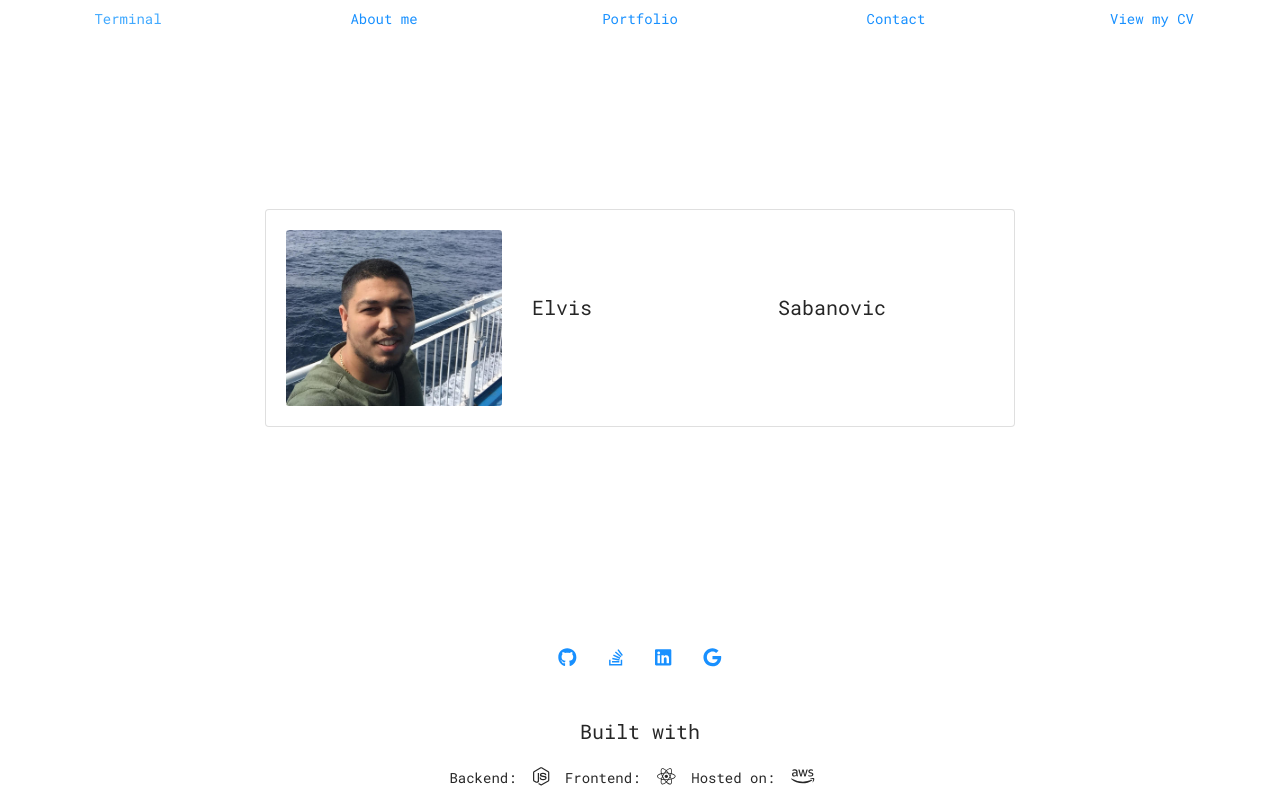
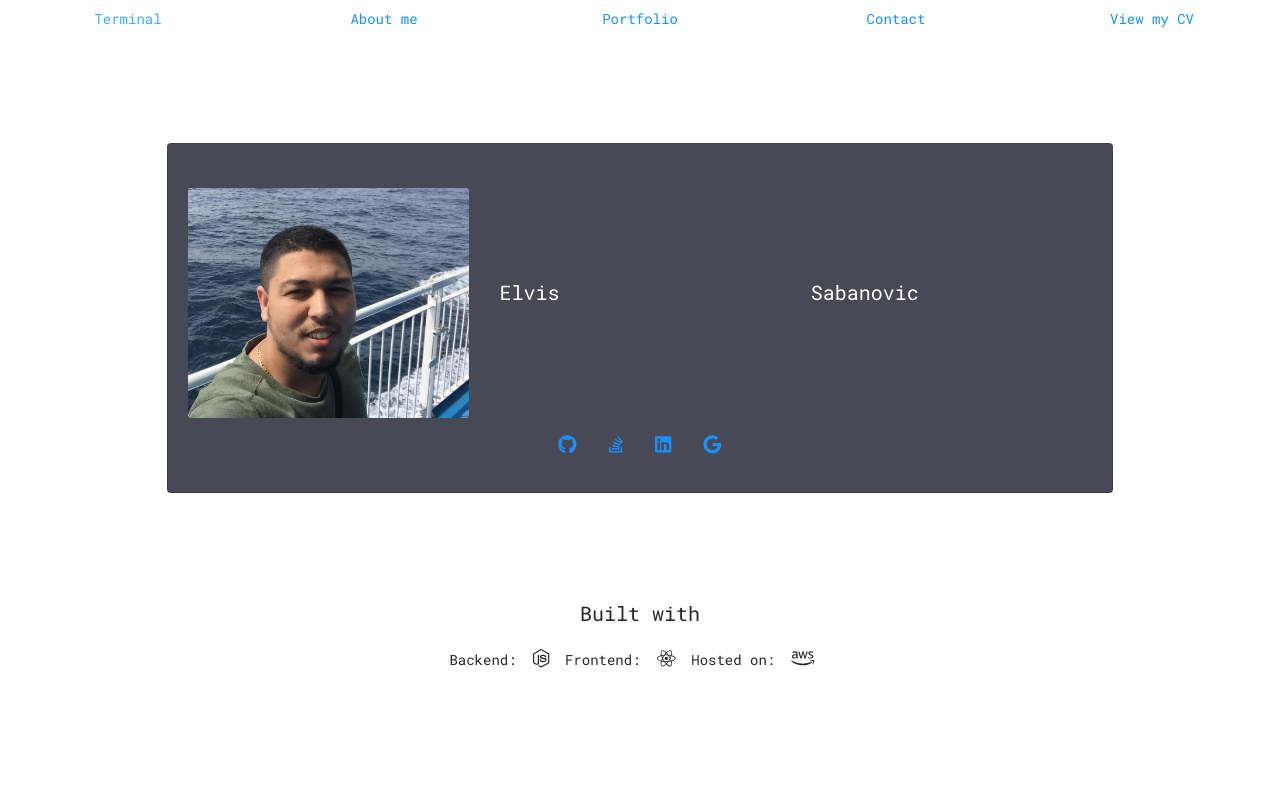
Before and after one commit to Elvis339/real-fake-website.xyz, a React (Create React App) app in the folder client/: page / in a window 1280 px wide. Built offline with nearby package versions, Linux system fonts and the light colour scheme.

Commit message:
changed contact page

```diff
--- /dev/null
+++ b/client/src/components/Contact/Contact.css
@@ -0,0 +1,14 @@
+.Contact-Card {
+    background-color: #494955;
+}
+
+.Contact-Card:hover {
+    -webkit-box-shadow: 14px 22px 22px 0px rgba(188,188,188,1);
+    -moz-box-shadow: 14px 22px 22px 0px rgba(188,188,188,1);
+    box-shadow: 14px 22px 22px 0px rgba(188,188,188,1);
+    transition: 0.2s ease;
+}
+
+.contact-paragraph {
+    color: #fff;
+}
--- a/client/src/components/Contact/Contact.js
+++ b/client/src/components/Contact/Contact.js
@@ -5,29 +5,28 @@ import { faNodeJs, faReact, faAws } from '@fortawesome/free-brands-svg-icons';
 import Navigation from '../Navigation/Navigation';
 import Centered from '../Layouts/Centered/Centered';
 import Social from '../Social/Social';
+import './Contact.css';
 
 const contact = props => (
     <Fragment>
         <Navigation handler={props.handler} />
         <Container>
             <Centered height='70vh'>
-                <Card>
+                <Card className='Contact-Card pt-4'>
                     <Card.Body>
                         <Row className='align-items-center'>
                             <Col><Card.Img className="img-fluid" src="/img/elva.jpg" /></Col>
                             <Col>
-                                <p className='lead'>Elvis</p>
+                                <p className='lead contact-paragraph'>Elvis</p>
                             </Col>
                             <Col>
-                                <p className='lead'>Sabanovic</p>
+                                <p className='lead contact-paragraph'>Sabanovic</p>
                             </Col>
+                            <Social />
                         </Row>
                     </Card.Body>
                 </Card>
             </Centered>
-            <div className="mt-2">
-                <Social />
-            </div>
             <p className="lead text-center">Built with</p>
             <Row className="justify-content-center mb-3">
                 Backend: <FontAwesomeIcon className="mx-3" icon={faNodeJs} size="lg" />
--- a/client/src/components/Social/Social.js
+++ b/client/src/components/Social/Social.js
@@ -7,7 +7,7 @@ import { Container, Row } from 'react-bootstrap';
 
 const social = () => (
     <Container>
-        <Row className="justify-content-center my-5">
+        <Row className="justify-content-center my-3">
             <a target="_blank" rel="noopener" href="https://github.com/Elvis339/"><FontAwesomeIcon className="mx-3" icon={faGithub} size="lg" /></a>
             <a target="_blank" rel="noopener" href="https://stackoverflow.com/users/10491778/elvis-s"><FontAwesomeIcon className="mx-3" icon={faStackOverflow} size="lg" /></a>
             <a target="_blank" rel="noopener" href="https://www.linkedin.com/in/elvis-sabanovic/"><FontAwesomeIcon className="mx-3" icon={faLinkedin} size="lg" /></a>
```
